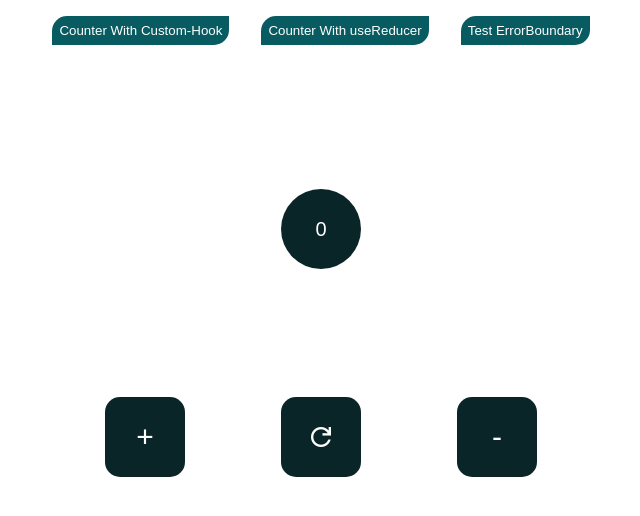
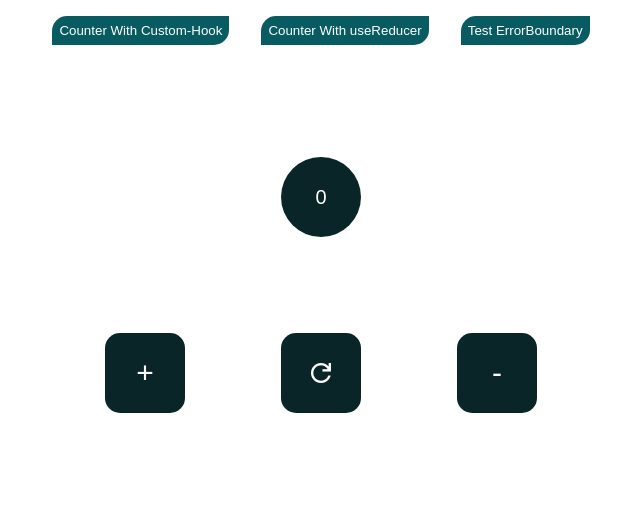
Before and after one commit to Dunni0/exam_assessment_altschool, a React (Create React App) app: page /usereducer/counter in a window 1280 px wide. Shown: the top 516 px of the page, without its empty margins (319-959 px from the left). Built offline with nearby package versions, Linux system fonts and the light colour scheme.

Commit message:
minor changes

```diff
--- a/src/index.css
+++ b/src/index.css
@@ -39,9 +39,9 @@ nav{
 .counter_reducer{
   padding: 2rem;
   width: 600px;
-  margin: 7rem auto;
+  margin: 5rem auto;
   display: flex;
-  gap: 8rem;
+  gap: 6rem;
   flex-direction: column;
   justify-content: center;
   align-content: center;
```
